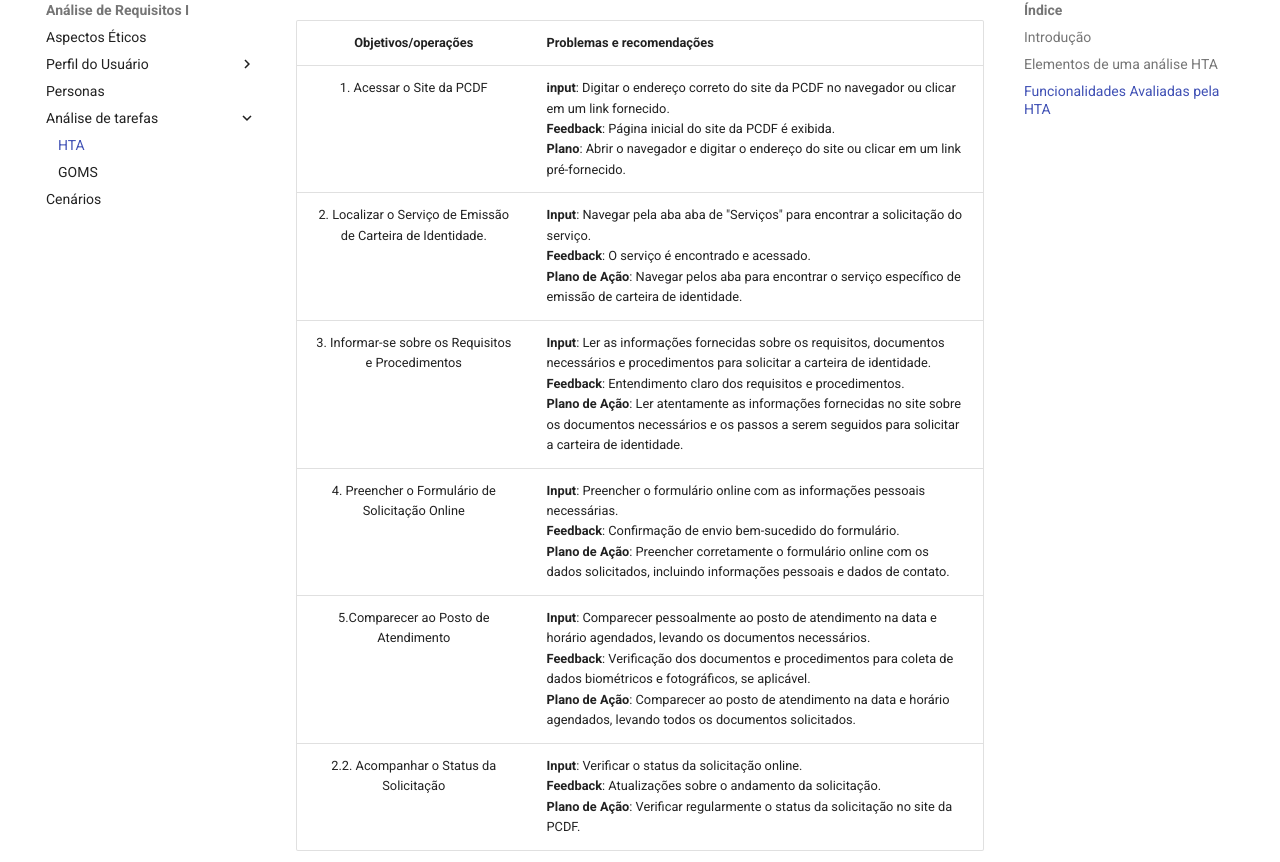
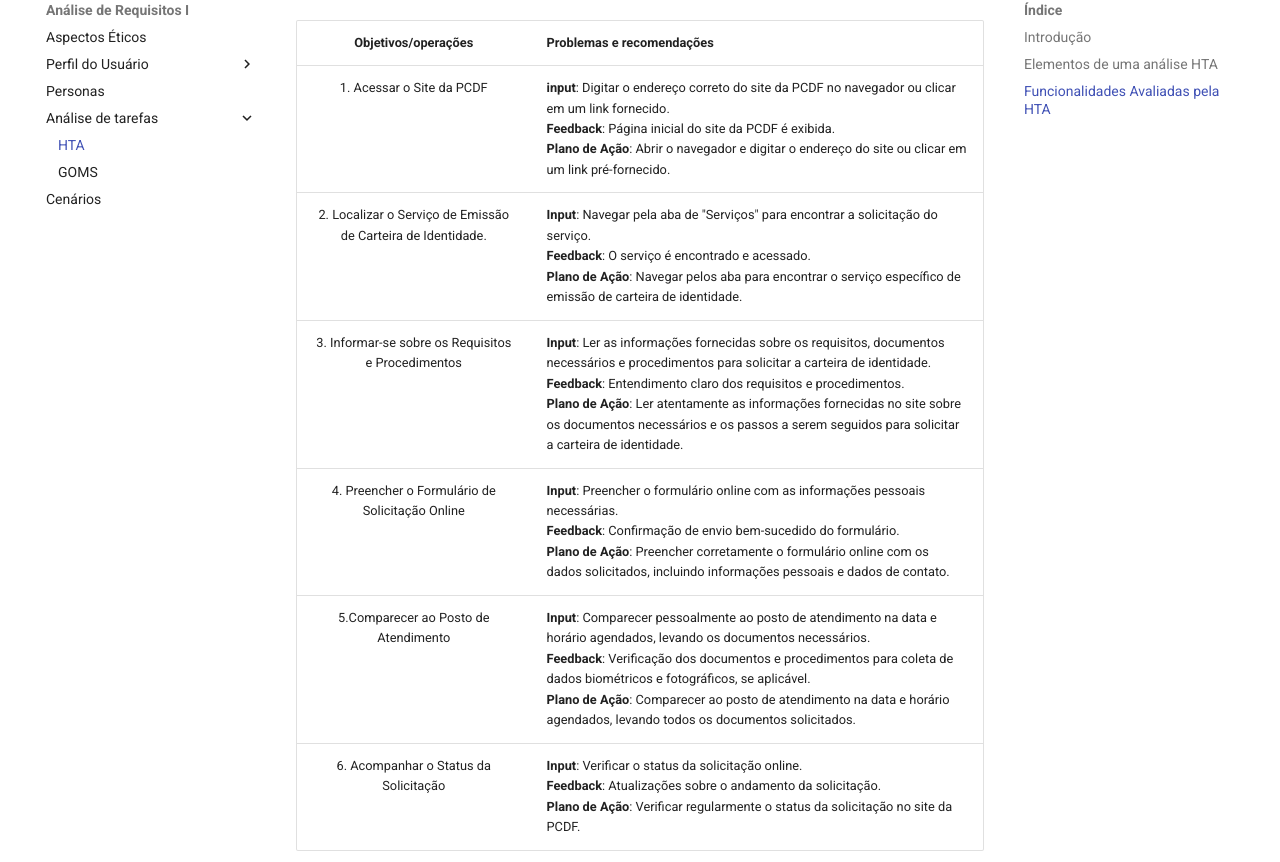
Before and after one commit to Interacao-Humano-Computador/2024.1-PCDF, an MkDocs documentation site: the page built from docs/analise_requisitos1/analise_tarefas/hta.md, in a window 1280 px wide and 1400 px high, scrolled down 5203 px. Shown: the part 119-981 px from the top of the window. Built offline with MkDocs 1.6.1 and Material for MkDocs 9.7.7, drawn with Linux system fonts in a browser that asks for light colours; comment, search, counter and statistics services are not loaded.

Commit message:
Correções

```diff
--- a/docs/analise_requisitos1/analise_tarefas/hta.md
+++ b/docs/analise_requisitos1/analise_tarefas/hta.md
@@ -106,12 +106,12 @@ Fonte :[Giovana Barbosa](https://github.com/gio221)
 
 |         Objetivos/operações         | Problemas e recomendações                                                                                                                                                                                      |
 |:-----------------------------------:|----------------------------------------------------------------------------------------------------------------------------------------------------------------------------------------------------------------|
-| 1.  Acessar o Site da PCDF | **input**: Digitar o endereço correto do site da PCDF no navegador ou clicar em um link fornecido. <br> **Feedback**: Página inicial do site da PCDF é exibida.<br> **Plano**: Abrir o navegador e digitar o endereço do site ou clicar em um link pré-fornecido.<br>  |
-| 2.         Localizar o Serviço de Emissão de Carteira de Identidade.          | **Input**: Navegar pela aba aba de "Serviços" para encontrar a solicitação do serviço. <br> **Feedback**: O serviço é encontrado e acessado. <br> **Plano de Ação**: Navegar pelos aba para encontrar o serviço específico de emissão de carteira de identidade.|
+| 1.  Acessar o Site da PCDF | **input**: Digitar o endereço correto do site da PCDF no navegador ou clicar em um link fornecido. <br> **Feedback**: Página inicial do site da PCDF é exibida.<br> **Plano de Ação**: Abrir o navegador e digitar o endereço do site ou clicar em um link pré-fornecido.<br>  |
+| 2.         Localizar o Serviço de Emissão de Carteira de Identidade.          | **Input**: Navegar pela aba de "Serviços" para encontrar a solicitação do serviço. <br> **Feedback**: O serviço é encontrado e acessado. <br> **Plano de Ação**: Navegar pelos aba para encontrar o serviço específico de emissão de carteira de identidade.|
 | 3.  Informar-se sobre os Requisitos e Procedimentos |**Input**: Ler as informações fornecidas sobre os requisitos, documentos necessários e procedimentos para solicitar a carteira de identidade. <br> **Feedback**: Entendimento claro dos requisitos e procedimentos.<br> **Plano de Ação**: Ler atentamente as informações fornecidas no site sobre os documentos necessários e os passos a serem seguidos para solicitar a carteira de identidade.                                                                       |
 | 4. Preencher o Formulário de Solicitação Online   | **Input**: Preencher o formulário online com as informações pessoais necessárias. <br> **Feedback**: Confirmação de envio bem-sucedido do formulário. <br>  **Plano de Ação**: Preencher corretamente o formulário online com os dados solicitados, incluindo informações pessoais e dados de contato.  |
 | 5.Comparecer ao Posto de Atendimento | **Input**: Comparecer pessoalmente ao posto de atendimento na data e horário agendados, levando os documentos necessários. <br> **Feedback**: Verificação dos documentos e procedimentos para coleta de dados biométricos e fotográficos, se aplicável. <br> **Plano de Ação**: Comparecer ao posto de atendimento na data e horário agendados, levando todos os documentos solicitados. |
-| 2.2. Acompanhar o Status da Solicitação   |  **Input**: Verificar o status da solicitação online. <br> **Feedback**: Atualizações sobre o andamento da solicitação. <br> **Plano de Ação**: Verificar regularmente o status da solicitação no site da PCDF.|
+| 6. Acompanhar o Status da Solicitação   |  **Input**: Verificar o status da solicitação online. <br> **Feedback**: Atualizações sobre o andamento da solicitação. <br> **Plano de Ação**: Verificar regularmente o status da solicitação no site da PCDF.|
 
 # Registrar Ocorrência
 
```
Also changed, not shown: docs/analise_requisitos1/personas.md (+1 -1 lines).
